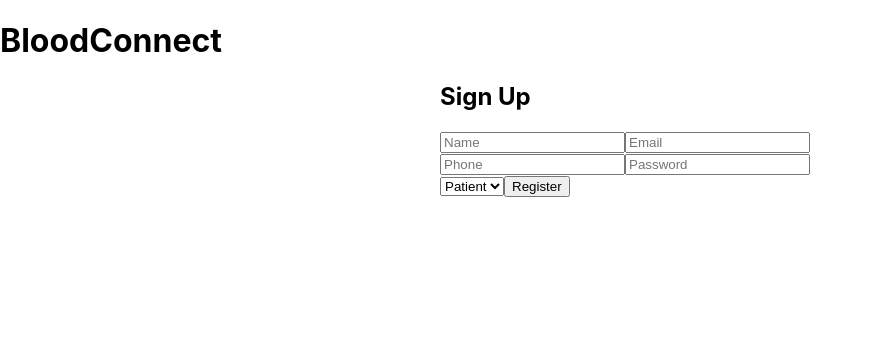
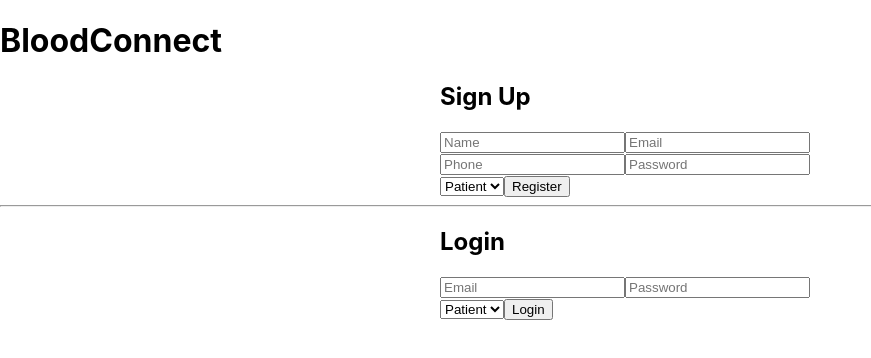
Before and after one commit to dylanchezz/DonorConnect, a React (Create React App) app in the folder DonorConnect/frontend/: page / in a window 1280 px wide. Shown: the top 358 px of the page, without its empty margins (0-871 px from the left). Built offline with nearby package versions, Linux system fonts and the light colour scheme.

Commit message:
login form

```diff
--- a/DonorConnect/frontend/src/App.js
+++ b/DonorConnect/frontend/src/App.js
@@ -1,5 +1,6 @@
 import React from 'react';
 import SignupForm from './components/SignUp_Form.js';
+import LoginForm from './components/loginForm.js';
 
 
 function App() {
@@ -7,6 +8,8 @@ function App() {
       <div className="App">
         <h1>BloodConnect</h1>
         <SignupForm />
+        <hr />
+      <LoginForm />
       </div>
     );
   }
--- a/DonorConnect/frontend/src/components/loginForm.js
+++ b/DonorConnect/frontend/src/components/loginForm.js
@@ -0,0 +1,67 @@
+import React, { useState } from 'react';
+import axios from '../api/axios';
+
+const LoginForm = () => {
+  const [form, setForm] = useState({
+    email: '',
+    password: '',
+    role: 'Patient',
+  });
+
+  const [message, setMessage] = useState('');
+
+  const handleChange = (e) => {
+    setForm(prev => ({
+      ...prev,
+      [e.target.name]: e.target.value,
+    }));
+  };
+
+  const handleSubmit = async (e) => {
+    e.preventDefault();
+    setMessage('');
+
+    try {
+      const res = await axios.post('/auth/login', form);
+      const { token, user } = res.data;
+      localStorage.setItem('token', token);
+      setMessage(`Welcome ${user.name} (${user.role})`);
+      // redirect or navigate to dashboard if needed
+    } catch (err) {
+      setMessage(err.response?.data?.error || 'Login failed');
+    }
+  };
+
+  return (
+    <div style={{ maxWidth: 400, margin: 'auto' }}>
+      <h2>Login</h2>
+      <form onSubmit={handleSubmit}>
+        <input
+          type="email"
+          name="email"
+          placeholder="Email"
+          value={form.email}
+          onChange={handleChange}
+          required
+        />
+        <input
+          type="password"
+          name="password"
+          placeholder="Password"
+          value={form.password}
+          onChange={handleChange}
+          required
+        />
+        <select name="role" value={form.role} onChange={handleChange}>
+          <option value="Patient">Patient</option>
+          <option value="Donor">Donor</option>
+          <option value="Admin">Admin</option>
+        </select>
+        <button type="submit">Login</button>
+      </form>
+      {message && <p style={{ marginTop: '1rem', color: 'green' }}>{message}</p>}
+    </div>
+  );
+};
+
+export default LoginForm;
--- a/DonorConnect/package.json
+++ b/DonorConnect/package.json
@@ -10,7 +10,6 @@
     "preview": "vite preview"
   },
   "dependencies": {
-<<<<<<< HEAD
     "axios": "^1.10.0",
     "bcryptjs": "^3.0.2",
     "body-parser": "^2.2.0",
@@ -18,9 +17,6 @@
     "dotenv": "^16.5.0",
     "express": "^5.1.0",
     "jsonwebtoken": "^9.0.2",
-=======
-    "express": "^5.1.0",
->>>>>>> 761f5d5d30609e9b94312c34ee2ca63b3c980463
     "mysql2": "^3.14.1",
     "react": "^19.1.0",
     "react-dom": "^19.1.0",
```
